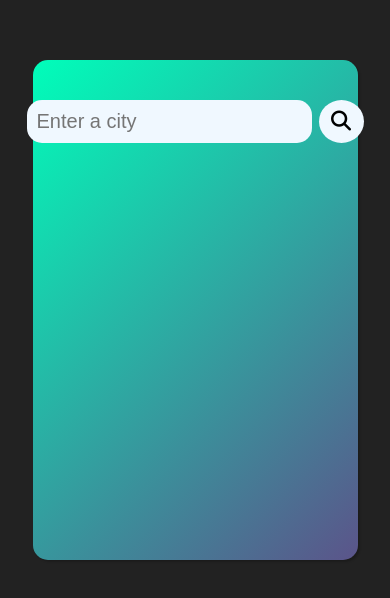
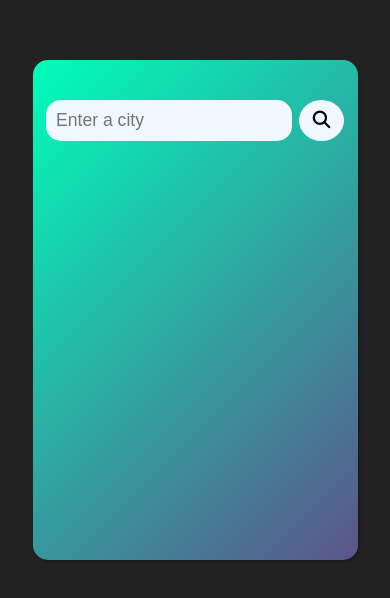
Before and after one commit to EvandroOrso/projetos-html-css-js, a plain HTML site: page projetos/app-de-clima/index.html in a window 390 px wide. Shown: the part 112-710 px from the top of the page. Drawn offline with Linux system fonts and the light colour scheme.

Commit message:
Melhorando a responsividade no projeto de clima.

```diff
--- a/projetos/app-de-clima/style.css
+++ b/projetos/app-de-clima/style.css
@@ -118,12 +118,12 @@ section.secInformationSection {
     }
 
     .inputSection > input {
-        font-size: 1.25rem;
+        font-size: 1.10rem;
     }
 
     .inputSection > button {
         min-width: 45px;
-        font-size: 1.25rem;
+        font-size: 1.10rem;
     }
 
     p#temperatureParagraph {
```
